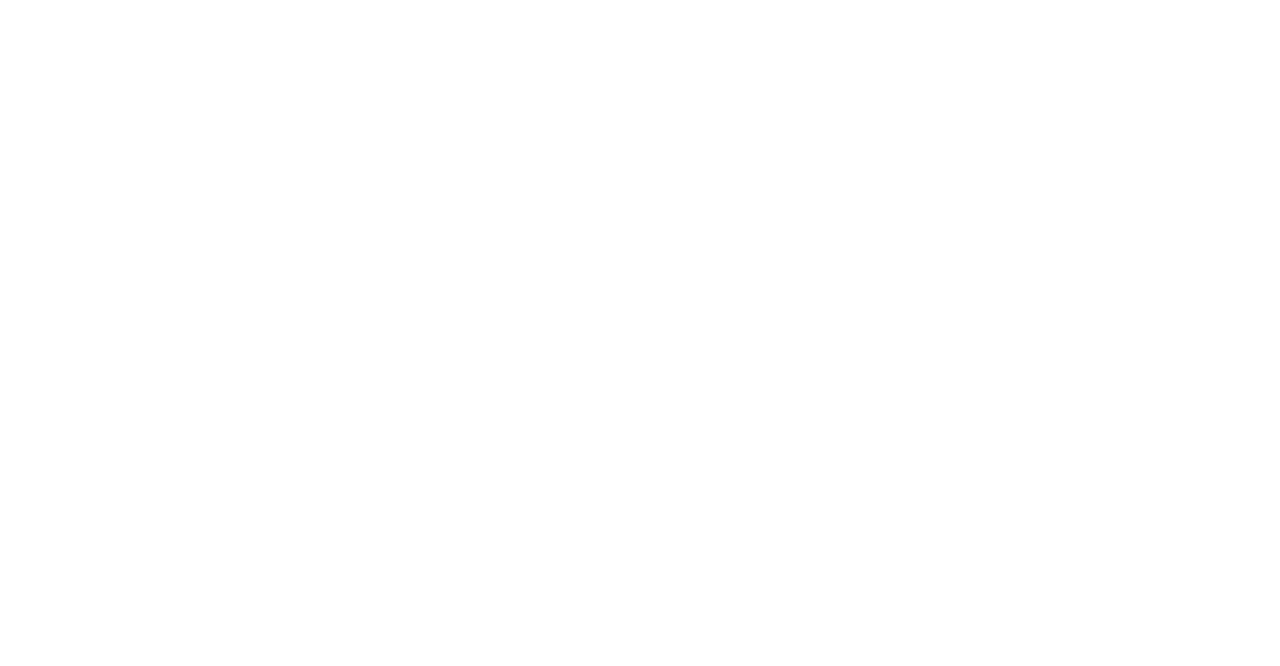
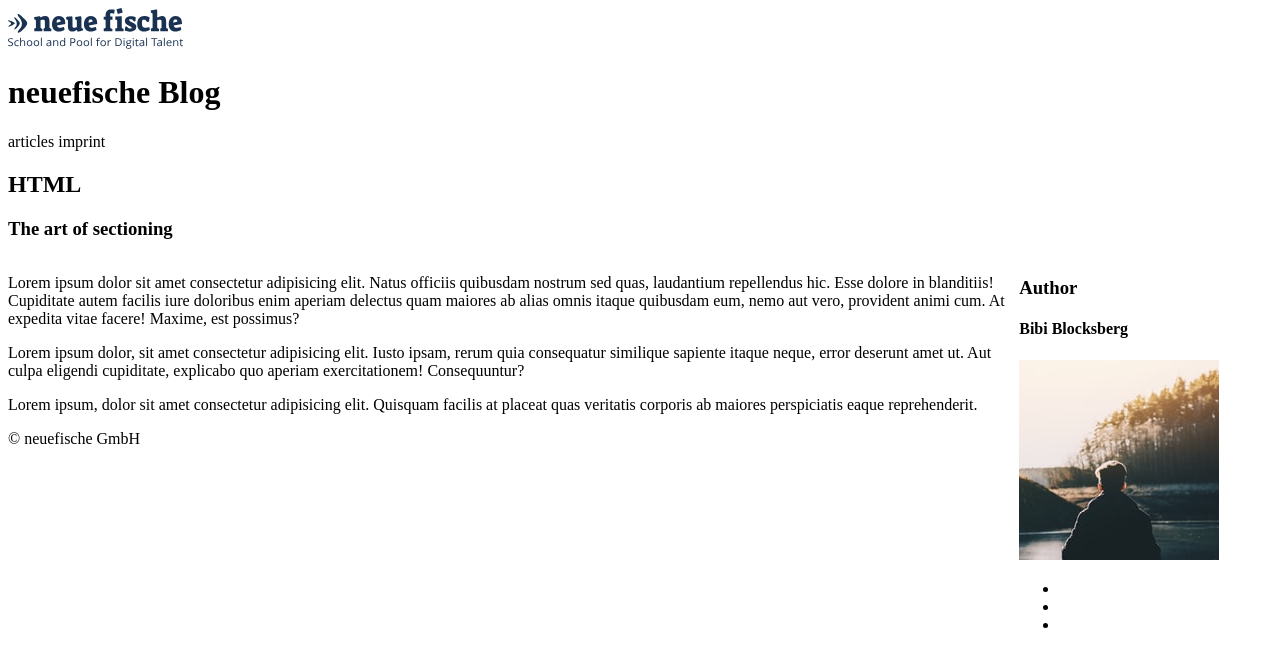
Before and after one commit to incredible-elk/neuefische-blog-stephanie, a plain HTML site: page index.html in a window 1280 px wide. Drawn offline with Linux system fonts and the light colour scheme.

Commit message:
Add structure no styling

```diff
--- a/index.html
+++ b/index.html
@@ -6,8 +6,61 @@
     <title>NF-Blog</title>
   </head>
   <body>
-    <header></header>
-    <main></main>
-    <footer></footer>
+    <header>
+      <img
+        src="img/neuefische-gmbh-logo.svg"
+        alt="Firmenlogo neue fische - School and Pool for Digital Talent"
+      />
+      <h1>neuefische Blog</h1>
+      <nav>
+        <a>articles</a>
+        <a>imprint</a>
+      </nav>
+    </header>
+
+    <main>
+      <article>
+        <h2>HTML</h2>
+        <h3>The art of sectioning</h3>
+        <section style="width: 80%; float: left;">
+          <p>
+            Lorem ipsum dolor sit amet consectetur adipisicing elit. Natus
+            officiis quibusdam nostrum sed quas, laudantium repellendus hic.
+            Esse dolore in blanditiis! Cupiditate autem facilis iure doloribus
+            enim aperiam delectus quam maiores ab alias omnis itaque quibusdam
+            eum, nemo aut vero, provident animi cum. At expedita vitae facere!
+            Maxime, est possimus?
+          </p>
+          <p>
+            Lorem ipsum dolor, sit amet consectetur adipisicing elit. Iusto
+            ipsam, rerum quia consequatur similique sapiente itaque neque, error
+            deserunt amet ut. Aut culpa eligendi cupiditate, explicabo quo
+            aperiam exercitationem! Consequuntur?
+          </p>
+          <p>
+            Lorem ipsum, dolor sit amet consectetur adipisicing elit. Quisquam
+            facilis at placeat quas veritatis corporis ab maiores perspiciatis
+            eaque reprehenderit.
+          </p>
+        </section>
+
+        <aside style="width: 20%; float: right;">
+          <h3>Author</h3>
+          <h4>Bibi Blocksberg</h4>
+          <img
+            src="img/author.jpeg"
+            alt="Autor Bibi Blocksberg von hinten mit Blick auf Fluss und Wald"
+          />
+          <ul>
+            <li></li>
+            <li></li>
+            <li></li>
+          </ul>
+        </aside>
+      </article>
+    </main>
+    <footer>
+      <p>&copy; neuefische GmbH</p>
+    </footer>
   </body>
 </html>
```
